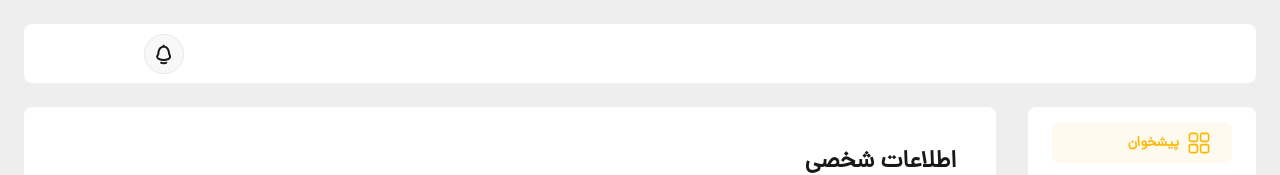
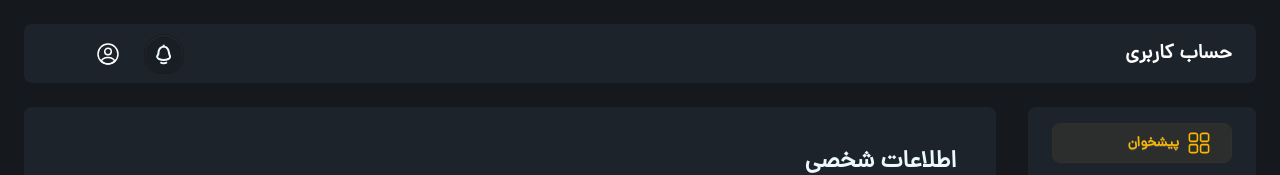
Before and after one commit to MahdiKgz/TaskManagerFront, a Next.js app: page /dashboard in a window 1280 px wide. Shown: the top 175 px of the page. Built offline with nearby package versions, Linux system fonts and the light colour scheme; no server answers.

Commit message:
fix: permanent dark mode

```diff
--- a/app/layout.tsx
+++ b/app/layout.tsx
@@ -7,7 +7,7 @@ export default function RootLayout({
   children: React.ReactNode;
 }>) {
   return (
-    <html lang="en" className="dark">
+    <html lang="en" data-theme="dark">
       <body className="w-screen h-screen bg-base-300">
         <Providers>{children}</Providers>
       </body>
--- a/src/modules/dashboard/components/RadialProgress.tsx
+++ b/src/modules/dashboard/components/RadialProgress.tsx
@@ -8,7 +8,7 @@ interface RadialProgressProps {
 const getClassNames = (type: string) => {
   switch (type) {
     case "completed":
-      return { color: "accent", label: "تکمیل شده" };
+      return { color: "success", label: "تکمیل شده" };
     case "in-progress":
       return { color: "warning", label: "در حال تکمیل" };
     case "todo":
--- a/tailwind.config.js
+++ b/tailwind.config.js
@@ -1,5 +1,7 @@
 /** @type {import('tailwindcss').Config} */
 module.exports = {
+  content: ["./src/**/*.{js,ts,jsx,tsx}", "./app/**/*.{js,ts,jsx,tsx}"],
+
   theme: {
     container: {
       center: true,
@@ -13,4 +15,12 @@ module.exports = {
       },
     },
   },
+
+  plugins: [require("daisyui")],
+
+  daisyui: {
+    themes: ["dark"],
+    darkTheme: "dark",
+    base: true,
+  },
 };
```
